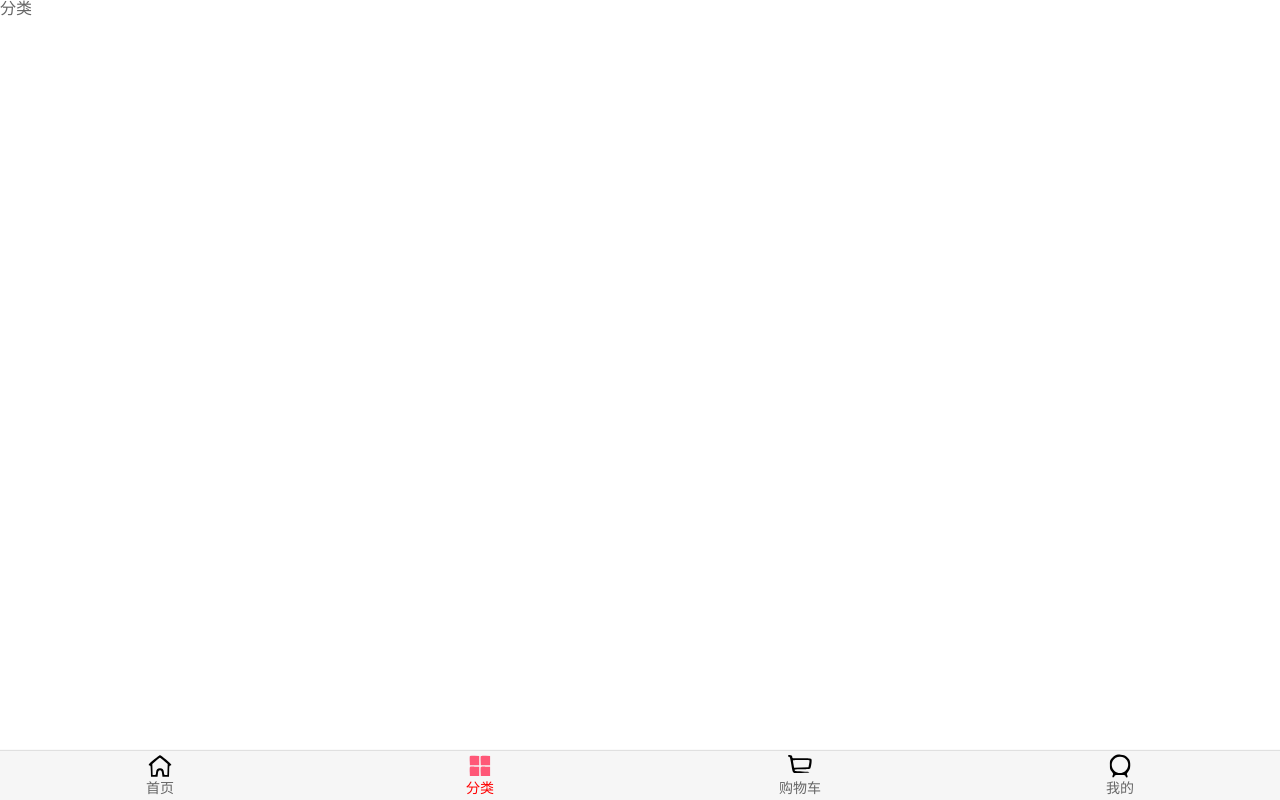
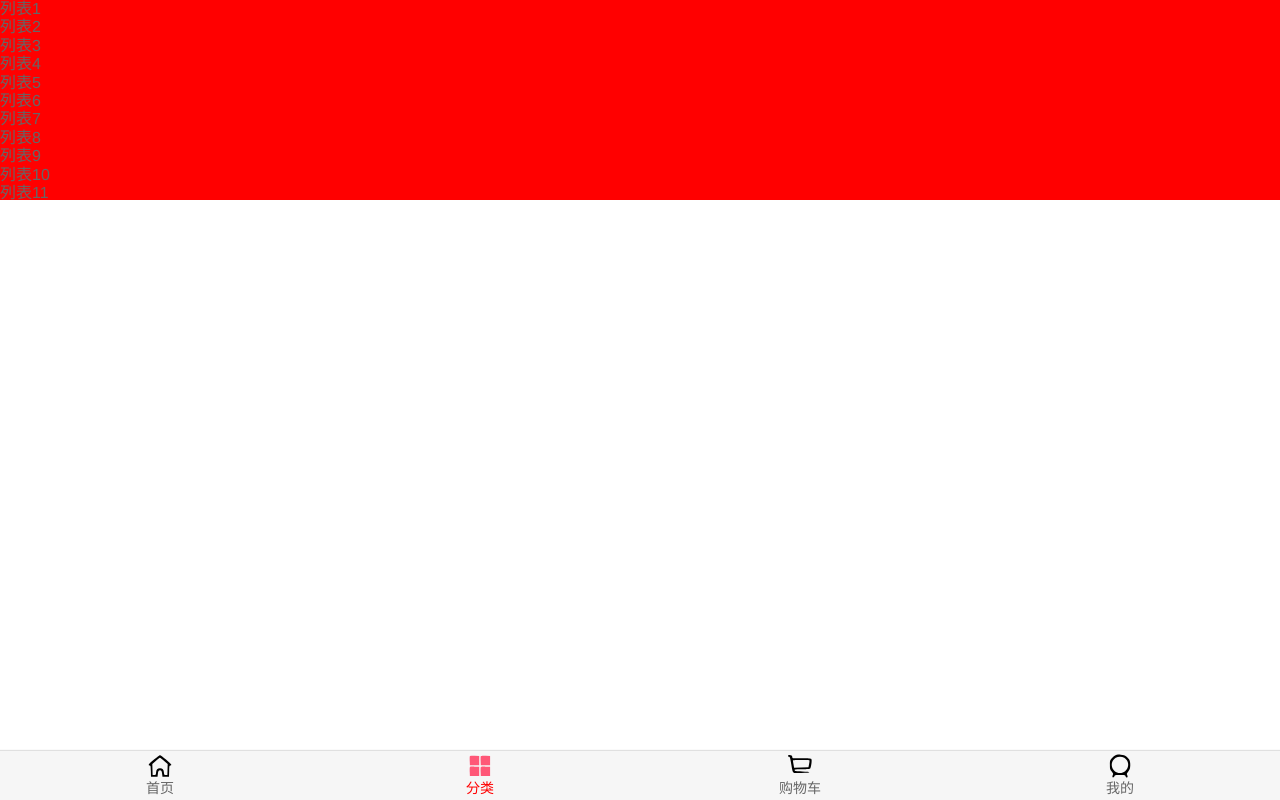
Before and after one commit to luoaho/vueshop, a Vue app: page /category in a window 1280 px wide. Built offline with nearby package versions, Linux system fonts and the light colour scheme.

Commit message:
'better-scroll'

```diff
--- a/src/views/category/Category.vue
+++ b/src/views/category/Category.vue
@@ -1,13 +1,135 @@
 <template>
-  <div>分类</div>
+    <div>
+        <div class="wrapper" ref="aaaa">
+            <ul class="content">
+                <li>列表1</li>
+                <li>列表2</li>
+                <li>列表3</li>
+                <li>列表4</li>
+                <li>列表5</li>
+                <li>列表6</li>
+                <li>列表7</li>
+                <li>列表8</li>
+                <li>列表9</li>
+                <li>列表10</li>
+                <li>列表11</li>
+                <li>列表12</li>
+                <li>列表13</li>
+                <li>列表14</li>
+                <li>列表15</li>
+                <li>列表16</li>
+                <li>列表17</li>
+                <li>列表18</li>
+                <li>列表19</li>
+                <li>列表20</li>
+                <li>列表21</li>
+                <li>列表22</li>
+                <li>列表23</li>
+                <li>列表24</li>
+                <li>列表25</li>
+                <li>列表26</li>
+                <li>列表27</li>
+                <li>列表28</li>
+                <li>列表29</li>
+                <li>列表30</li>
+                <li>列表31</li>
+                <li>列表32</li>
+                <li>列表33</li>
+                <li>列表34</li>
+                <li>列表35</li>
+                <li>列表36</li>
+                <li>列表37</li>
+                <li>列表38</li>
+                <li>列表39</li>
+                <li>列表40</li>
+                <li>列表41</li>
+                <li>列表42</li>
+                <li>列表43</li>
+                <li>列表44</li>
+                <li>列表45</li>
+                <li>列表46</li>
+                <li>列表47</li>
+                <li>列表48</li>
+                <li>列表49</li>
+                <li>列表50</li>
+                <li>列表51</li>
+                <li>列表52</li>
+                <li>列表53</li>
+                <li>列表54</li>
+                <li>列表55</li>
+                <li>列表56</li>
+                <li>列表57</li>
+                <li>列表58</li>
+                <li>列表59</li>
+                <li>列表60</li>
+                <li>列表61</li>
+                <li>列表62</li>
+                <li>列表63</li>
+                <li>列表64</li>
+                <li>列表65</li>
+                <li>列表66</li>
+                <li>列表67</li>
+                <li>列表68</li>
+                <li>列表69</li>
+                <li>列表70</li>
+                <li>列表71</li>
+                <li>列表72</li>
+                <li>列表73</li>
+                <li>列表74</li>
+                <li>列表75</li>
+                <li>列表76</li>
+                <li>列表77</li>
+                <li>列表78</li>
+                <li>列表79</li>
+                <li>列表80</li>
+                <li>列表81</li>
+                <li>列表82</li>
+                <li>列表83</li>
+                <li>列表84</li>
+                <li>列表85</li>
+                <li>列表86</li>
+                <li>列表87</li>
+                <li>列表88</li>
+                <li>列表89</li>
+                <li>列表90</li>
+                <li>列表91</li>
+                <li>列表92</li>
+                <li>列表93</li>
+                <li>列表94</li>
+                <li>列表95</li>
+                <li>列表96</li>
+                <li>列表97</li>
+                <li>列表98</li>
+                <li>列表99</li>
+                <li>列表100</li>
+            </ul>
+        </div>
+    </div>
 </template>
 
 <script>
+    import BScroll from 'better-scroll'
+
     export default {
-        name: "Category"
+        name: "Category",
+        data() {
+            return {
+                scroll: null
+            }
+        },
+        mounted() {
+            this.scroll = new  BScroll(this.$refs.aaaa, {
+
+            })
+        }
     }
 </script>
 
 <style scoped>
-
+    .wrapper {
+        width: 100%;
+        background-color: red;
+        height: 200px;
+        overflow: hidden;
+    }
 </style>
```
